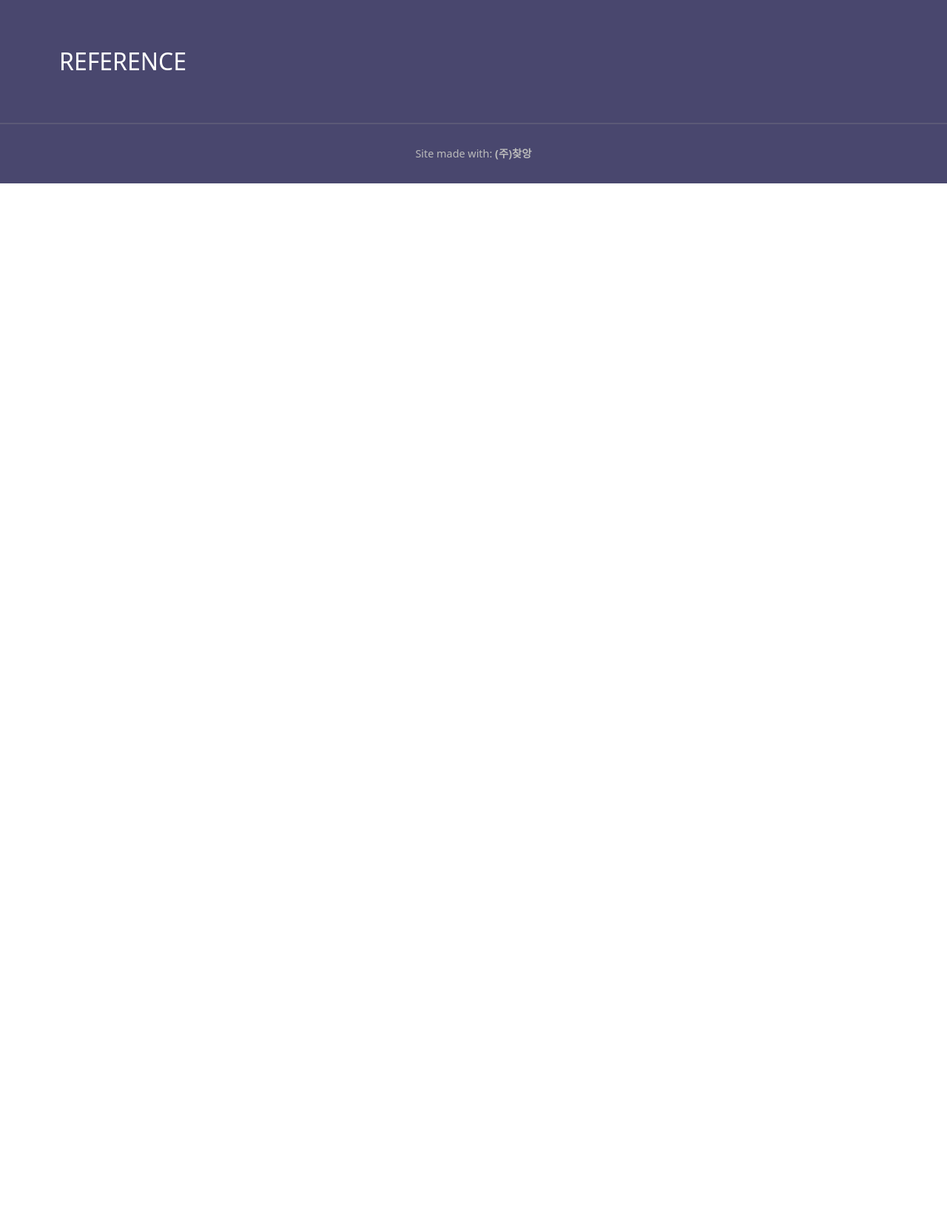
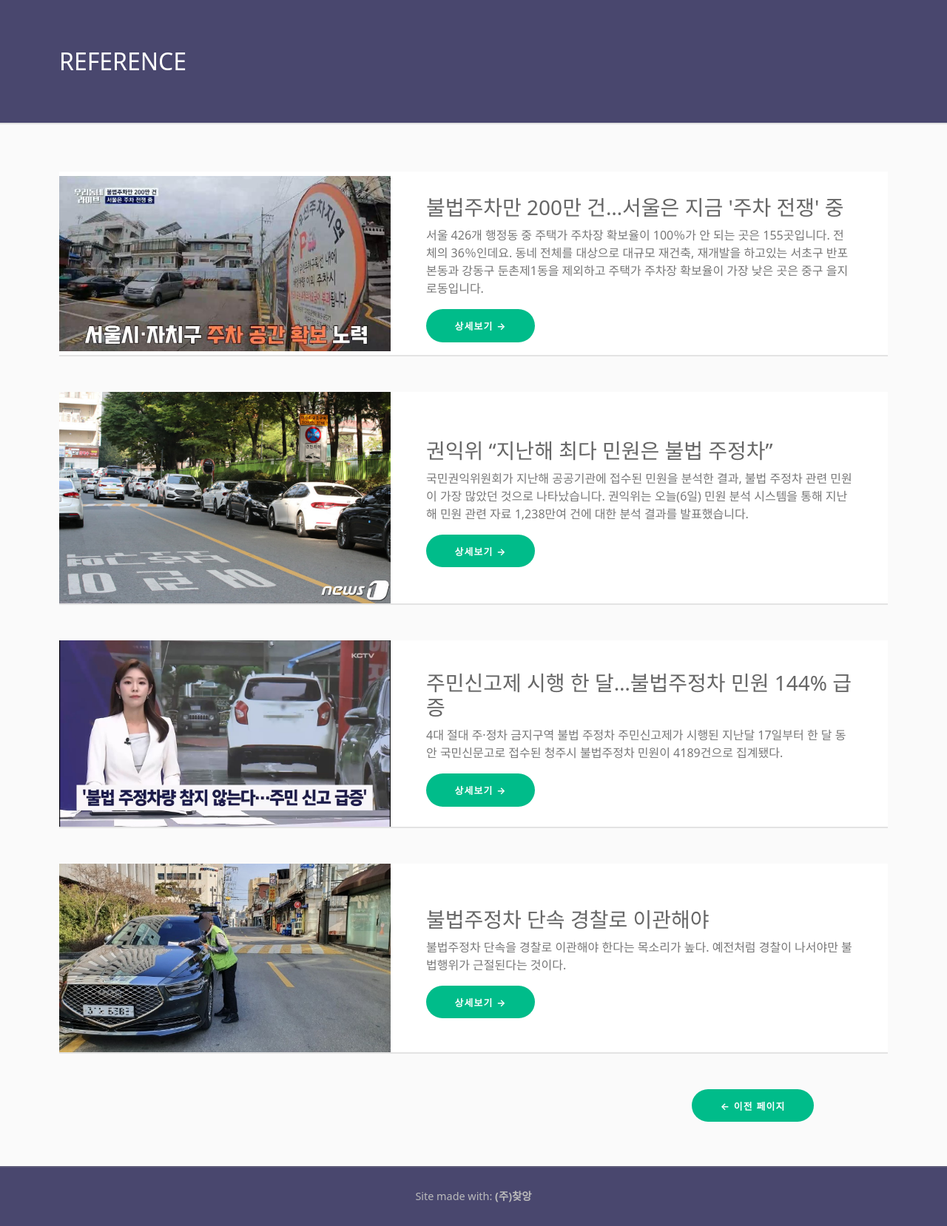
Before and after one commit to planebusuber/2nd_Analysis_Project_Parking, a Django app: page /reference/ in a window 1280 px wide. Shown: the part 40-1698 px from the top of the page at 74% size. Before the commit the page ends 288 px from the top, so only its background shows below. Run offline with Django 4.2, Linux system fonts and the light colour scheme; some libraries are stand-ins or nearby versions.

Commit message:
메인 및 레퍼런스 페이지 수정 - 메인페이지 슬로건 작성, 레퍼런스 페이지 작성

```diff
--- a/parking/templates/parking/reference.html
+++ b/parking/templates/parking/reference.html
@@ -1,4 +1,5 @@
 {% extends 'parking/base.html' %}
+{% load static %}
 {% block reference %}
 <section id="one" class="wrapper text-white" style= "background-color:#49476e;" xmlns="http://www.w3.org/1999/html">
 				<div class="inner split">
@@ -8,4 +9,64 @@
 					</section>
 				</div>
 			</section>
+
+<section id="two" class="wrapper style2 alt">
+	<div class="inner">
+		<div class="spotlight">
+			<div class="image">
+				<img src="{% static 'images/불법주정차4.jpg' %}" alt="">
+			</div>
+			<div class="content">
+				<h3>불법주차만 200만 건…서울은 지금 '주차 전쟁' 중</h3>
+				<p> 서울 426개 행정동 중 주택가 주차장 확보율이 100％가 안 되는 곳은 155곳입니다. 전체의 36％인데요. 동네 전체를 대상으로 대규모 재건축, 재개발을 하고있는 서초구 반포본동과 강동구 둔촌제1동을 제외하고 주택가 주차장 확보율이 가장 낮은 곳은 중구 을지로동입니다.</p>
+				<ul class="actions">
+					<li><a href="https://tbs.seoul.kr/news/newsView.do?typ_800=7&idx_800=3493202&seq_800=20485857" class="button special">상세보기 →</a></li>
+				</ul>
+			</div>
+		</div>
+		<div class="spotlight">
+			<div class="image">
+				<img src="{% static 'images/불법주정차1.jpeg' %}" alt="">
+			</div>
+			<div class="content">
+				<h3>권익위 “지난해 최다 민원은 불법 주정차”</h3>
+				<p>국민권익위원회가 지난해 공공기관에 접수된 민원을 분석한 결과, 불법 주정차 관련 민원이 가장 많았던 것으로 나타났습니다.
+					권익위는 오늘(6일) 민원 분석 시스템을 통해 지난해 민원 관련 자료 1,238만여 건에 대한 분석 결과를 발표했습니다.</p>
+				<ul class="actions">
+					<li><a href="https://news.kbs.co.kr/news/pc/view/view.do?ncd=7598551&ref=A" class="button special">상세보기 →</a></li>
+				</ul>
+			</div>
+		</div>
+		<div class="spotlight">
+			<div class="image">
+				<img src="{% static 'images/불법주정차2.jpg' %}" alt="">
+			</div>
+			<div class="content">
+				<h3>주민신고제 시행 한 달…불법주정차 민원 144% 급증</h3>
+				<p>4대 절대 주·정차 금지구역 불법 주정차 주민신고제가 시행된 지난달 17일부터 한 달 동안 국민신문고로 접수된 청주시 불법주정차 민원이 4189건으로 집계됐다.  </p>
+				<ul class="actions">
+					<li><a href="https://www.gukjenews.com/news/articleView.html?idxno=1126703" class="button special">상세보기 →</a></li>
+				</ul>
+			</div>
+		</div>
+		<div class="spotlight">
+			<div class="image">
+				<img src="{% static 'images/불법주정차3.jpeg' %}" alt="">
+			</div>
+			<div class="content">
+				<h3>불법주정차 단속 경찰로 이관해야</h3>
+				<p>불법주정차 단속을 경찰로 이관해야 한다는 목소리가 높다. 예전처럼 경찰이 나서야만 불법행위가 근절된다는 것이다.</p>
+				<ul class="actions">
+					<li><a href="https://www.hidomin.com/news/articleView.html?idxno=348213" class="button special">상세보기 →</a></li>
+				</ul>
+			</div>
+		</div>
+
+    			<div style="padding-right: 100px;">
+    				<a href="/statistic_list/" class="button special float-end">← 이전 페이지</a>
+				</div>
+<br><br><br>
+			</div>
+		</section>
+
 {% endblock %}
--- a/parking/templates/parking/single_page.html
+++ b/parking/templates/parking/single_page.html
@@ -19,6 +19,12 @@
             </ul>
         </section>
     </div>
+    <div class="container mt-5" style="border: 2px solid white; padding: 10px;">
+        <div class="card-body mt-5">
+            <p style="font-size:30px; color:white; text-align:center;">우리 '(주)찾앙'은 불법 주정차 근절을 위해 이 프로젝트를 기획했습니다.</p>
+        </div>
+    </div>
+
     </br></br></br></br></br></br></br></br></br></br></br></br></br></br>
 </section>
 {% endblock %}
```
Also changed, not shown: parking/static/images/불법주정차1.jpeg (added), parking/static/images/불법주정차2.jpg (added), parking/static/images/불법주정차3.jpeg (added), parking/static/images/불법주정차4.jpg (added).
